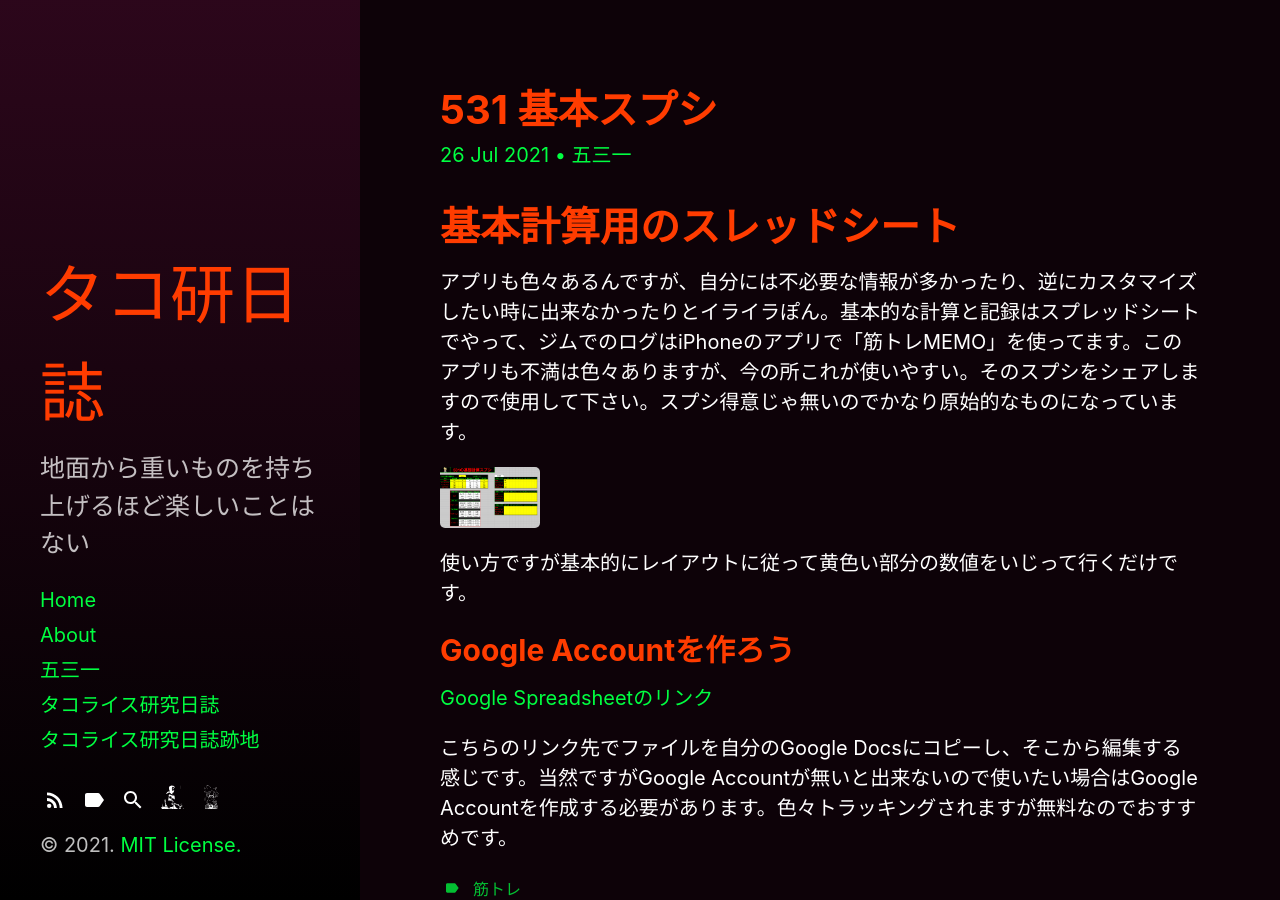
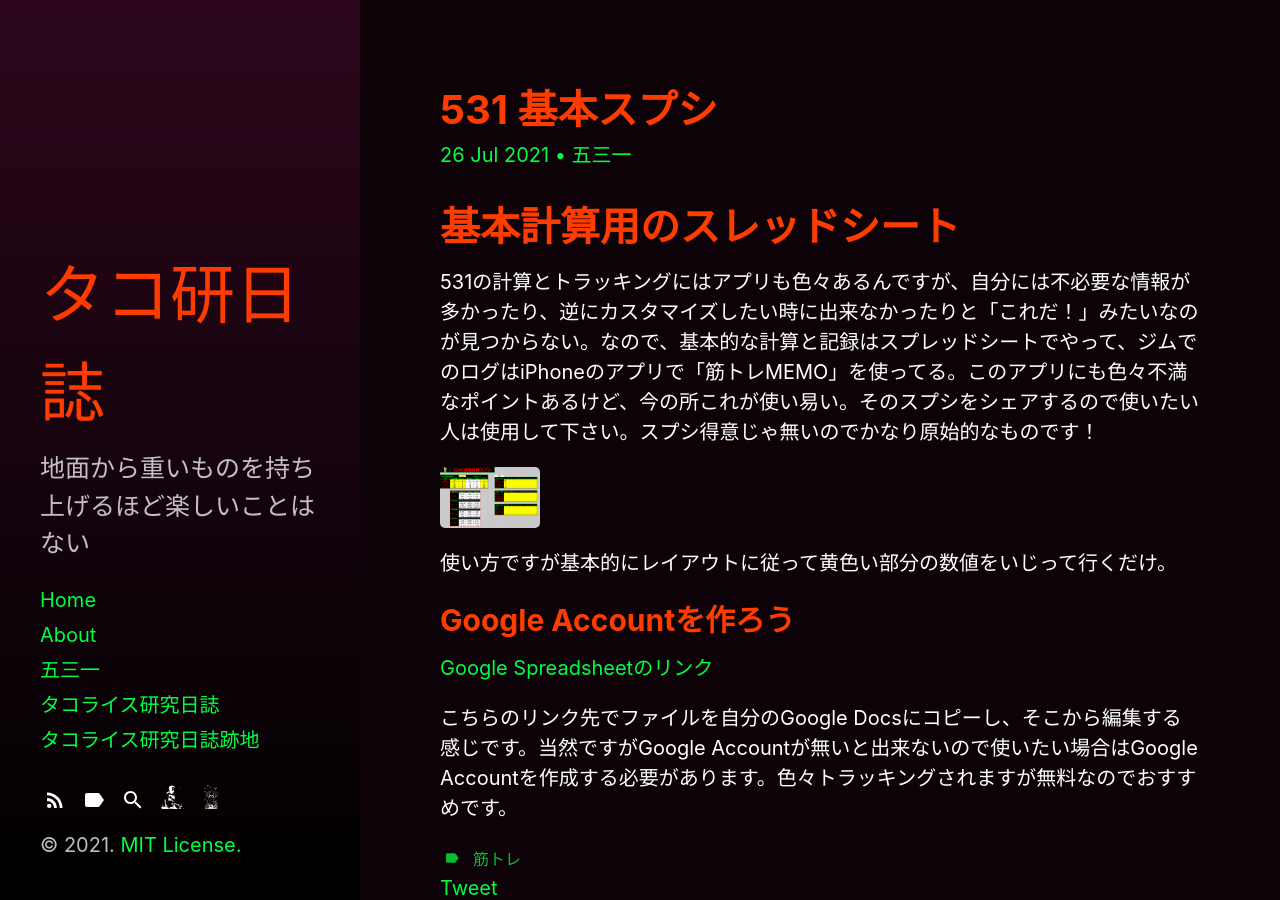
Before and after one commit to buckybean/buckybean.github.io, a Jekyll site: the page built from _posts/531/2021-07-26-basictracker.md, in a window 1280 px wide and 900 px high. Built offline with Jekyll 4.4.1, drawn with Linux system fonts in a browser that asks for light colours; comment, search, counter and statistics services are not loaded.

Commit message:
Update 2021-07-26-basictracker.md

```diff
--- a/_posts/531/2021-07-26-basictracker.md
+++ b/_posts/531/2021-07-26-basictracker.md
@@ -9,11 +9,11 @@
 ---
 
 # 基本計算用のスレッドシート
-アプリも色々あるんですが、自分には不必要な情報が多かったり、逆にカスタマイズしたい時に出来なかったりとイライラぽん。基本的な計算と記録はスプレッドシートでやって、ジムでのログはiPhoneのアプリで「筋トレMEMO」を使ってます。このアプリも不満は色々ありますが、今の所これが使いやすい。そのスプシをシェアしますので使用して下さい。スプシ得意じゃ無いのでかなり原始的なものになっています。
+531の計算とトラッキングにはアプリも色々あるんですが、自分には不必要な情報が多かったり、逆にカスタマイズしたい時に出来なかったりと「これだ！」みたいなのが見つからない。なので、基本的な計算と記録はスプレッドシートでやって、ジムでのログはiPhoneのアプリで「筋トレMEMO」を使ってる。このアプリにも色々不満なポイントあるけど、今の所これが使い易い。そのスプシをシェアするので使いたい人は使用して下さい。スプシ得意じゃ無いのでかなり原始的なものです！
 
 <a href="/assets/531/531spreadsheet.png"><img src="/assets/531/531spreadsheet.png" width="100" /> </a>
 
-使い方ですが基本的にレイアウトに従って黄色い部分の数値をいじって行くだけです。
+使い方ですが基本的にレイアウトに従って黄色い部分の数値をいじって行くだけ。
 
 ## Google Accountを作ろう
 [Google Spreadsheetのリンク](https://docs.google.com/spreadsheets/d/1I6cR2FZ5Mj6HP2oVwwk-SFrNyXrzOygNknMMJK75SeA/copy#gid=455480314)
```
